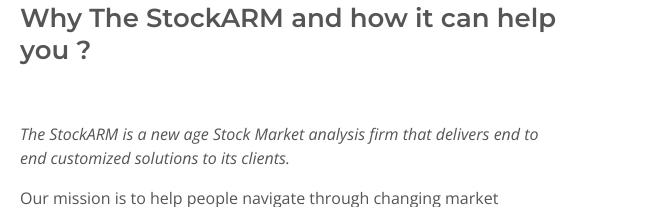
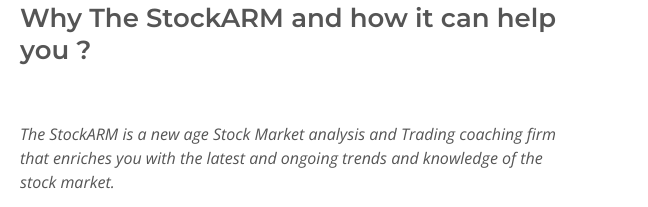
Before and after one commit to H-G-Wadhwani/thestockarm, a plain HTML site: page index.html in a window 1280 px wide. Shown: the part 1040-1247 px from the top of the page, 632-1280 px from the left. Drawn offline with nearby package versions, Linux system fonts and the light colour scheme.

Commit message:
new changes

```diff
--- a/index.html
+++ b/index.html
@@ -129,7 +129,8 @@
               <h3>Why The StockARM and how it can help you ?</h3>
               <br><br>
               <p class="fst-italic">
-                The StockARM is a new age Stock Market analysis firm that delivers end to end customized solutions to its clients.
+                The StockARM is a new age Stock Market analysis and Trading coaching firm that enriches you with the latest and ongoing
+                trends and knowledge of the stock market.
               </p>
               <!-- <ul>
                 <li><i class="bx bx-check-double"></i> Ullamco laboris nisi ut aliquip ex ea commodo consequat.</li>
```
